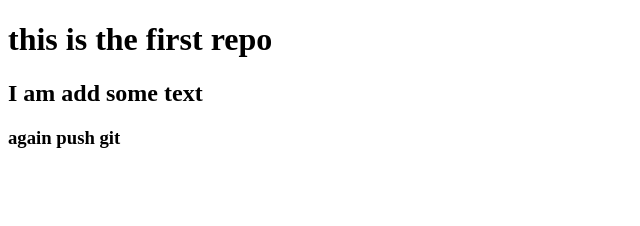
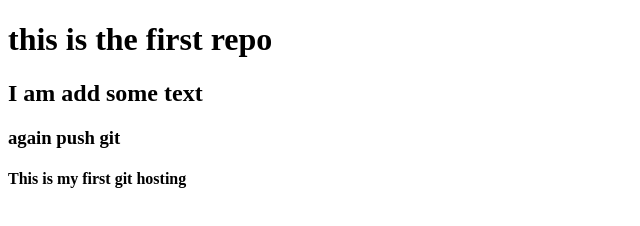
Before and after one commit to SaRabbany/my-first-website, a plain HTML site: page index.html in a window 1280 px wide. Shown: the whole page, without its empty margins (0-640 px from the left). Drawn offline with Linux system fonts and the light colour scheme.

Commit message:
git host

```diff
--- a/index.html
+++ b/index.html
@@ -10,5 +10,6 @@
      <h1> this is the first repo</h1>
     <h2> I am add some text</h2>
     <h3> again push git</h3>
+    <h4>This is my first git hosting </h4>
 </body>
 </html>
```
